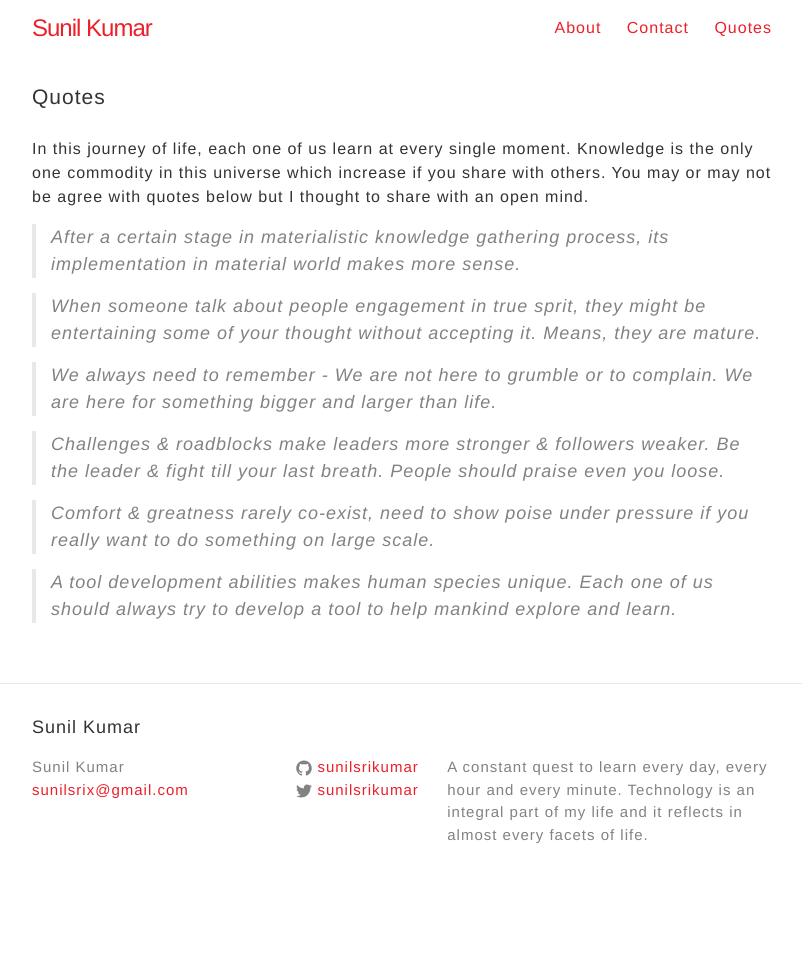
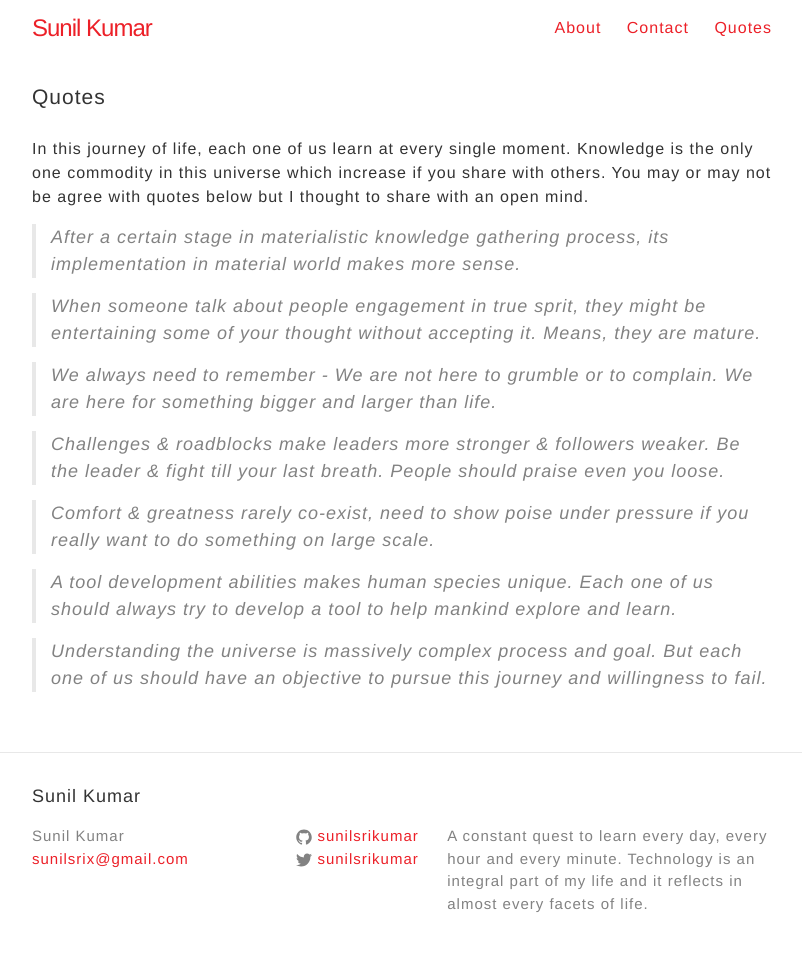
Before and after one commit to sunilsrikumar/sunilsrikumar.github.io, a Jekyll site: the page built from quotes.md, in a window 1280 px wide. Shown: the whole page, without its empty margins (238-1040 px from the left). Built offline with Jekyll 4.4.1, drawn with Linux system fonts in a browser that asks for light colours; before the commit the page ends 906 px from its top, so only the background shows below that.

Commit message:
Quote added

```diff
--- a/quotes.md
+++ b/quotes.md
@@ -17,3 +17,5 @@
 > Comfort & greatness rarely co-exist, need to show poise under pressure if you really want to do something on large scale.
 
 > A tool development abilities makes human species unique. Each one of us should always try to develop a tool to help mankind explore and learn.
+
+> Understanding the universe is massively complex process and goal. But each one of us should have an objective to pursue this journey and willingness to fail.
```
